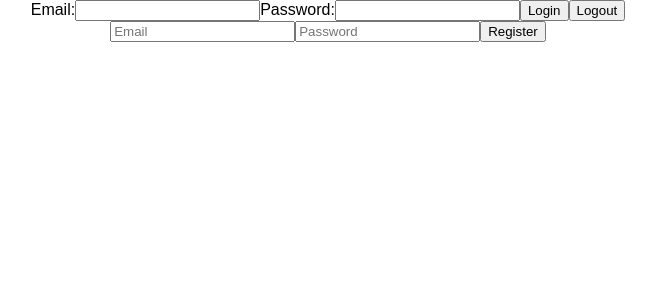
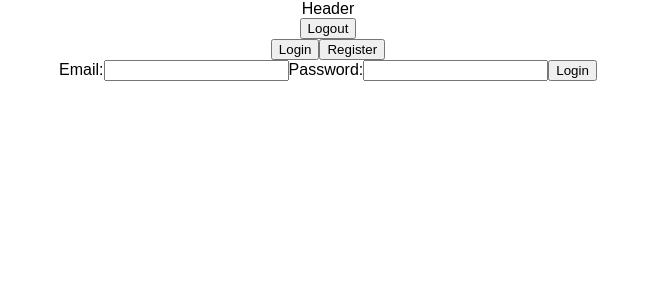
Before and after one commit to kendrickzhang/Lambd-a-Job, a React (Create React App) app in the folder laj-client/: page / in a window 1280 px wide. Shown: the top 300 px of the page, without its empty margins (312-968 px from the left). Built offline with nearby package versions, Linux system fonts and the light colour scheme; no server answers; the HTML template or start-up script is replaced by a standard one.

Commit message:
loginWindow completed with conditional rendering, added comments, user reg/login OK, sticky_notes CRUD OK

```diff
--- a/laj-client/src/App.jsx
+++ b/laj-client/src/App.jsx
@@ -34,7 +34,7 @@ class App extends Component {
       notes: '',
       // View states:
       currentView: '',
-      loginForm: null,
+      toggleLoginForm: null,
     }
 
     this.handleChange = this.handleChange.bind(this);
@@ -92,7 +92,8 @@ class App extends Component {
       .catch(err => console.log(err));
   }
 
-  // isLoggedIn(), logout(), login() are supplied from: https://git.generalassemb.ly/wdi-nyc-lambda/react-rails-token-auth
+  // login(), isLoggedIn(), logout() are supplied from:
+  // https://git.generalassemb.ly/wdi-nyc-lambda/react-rails-token-auth
   login() {
     const url = `${BASE_URL}/user_token`;
     const body = {
@@ -248,22 +249,27 @@ class App extends Component {
   }
 
   // Conditionally rendering forms:
+
+  // toggleLoginForm: false => shows login form || true => shows register form
   showLoginForm() {
     this.setState({
-      loginForm: true,
+      toggleLoginForm: false,
     })
   }
+  // toggleLoginForm: false => shows register form
   showRegisterForm() {
     this.setState({
-      loginForm: false,
+      toggleLoginForm: true,
     })
   }
+  // editButton: true => when edit StickyNote button is clicked, current_note set to target note
   handleEditBtn(note) {
     this.setState({
       editButton: true,
       current_note: note,
     })
   }
+  // always show create sticky form unless editButton state changes
   showCreateForm() {
     this.setState({
       editButton: false,
@@ -301,12 +307,22 @@ class App extends Component {
           registerUser={this.registerUser}
           login={this.login}
           logout={this.logout}
+          showLoginForm={this.showLoginForm}
+          showRegisterForm={this.showRegisterForm}
+          toggleLoginForm={this.state.toggleLoginForm}
         />
       </div>
 
     return (
       <div className="App">
-        { checkLogin }
+        <header>Header</header>
+        <button onClick={
+          (evt) => {
+            evt.preventDefault();
+            this.logout();
+          }}
+        >Logout</button>
+        <div>{ checkLogin }</div>
       </div>
     );
   }
--- a/laj-client/src/components/CreateStickyNote.jsx
+++ b/laj-client/src/components/CreateStickyNote.jsx
@@ -1,6 +1,7 @@
 import React from 'react';
 
 function CreateStickyNote(props) {
+    // invokes createSticky() when Add Sticky Note button is clicked
     function handleCreateNote(evt) {
         evt.preventDefault();
         props.createSticky();
--- a/laj-client/src/components/EditStickyNote.jsx
+++ b/laj-client/src/components/EditStickyNote.jsx
@@ -2,12 +2,15 @@ import React from 'react';
 import DeleteStickyNote from './DeleteStickyNote';
 
 function EditStickyNote(props) {
+    // set editButton state to false with showCreateForm() when Save Changes button is clicked
+    // invokes editSticky() for PUT request with current_note props
     function handleEditNote(evt) {
         evt.preventDefault();
         props.showCreateForm();
         props.editSticky(props.current_note);
     }
 
+    // invokes deleteSticky() when Delete button is clicked with current_note props
     function handleDeleteNote(evt) {
         evt.preventDefault();
         props.deleteSticky(props.current_note);
--- a/laj-client/src/components/LoginWindow.jsx
+++ b/laj-client/src/components/LoginWindow.jsx
@@ -3,18 +3,21 @@ import UserRegistrationForm   from './UserRegistrationForm';
 import UserLoginForm          from './UserLoginForm';
 
 function LoginWindow(props) {
-    return (
-      <div>
-        <div>
-          <UserLoginForm
-            onChange={props.onChange}
-            email={props.email}
-            password={props.password}
-            login={props.login}
-            logout={props.logout}
-          />
-        </div>
-        <div>
+  // toggleLoginForm: false when Register button is clicked
+  function showRegisterPane(evt) {
+    evt.preventDefault();
+    props.showRegisterForm();
+  }
+
+  // toggleLoginForm: true when Login button is clicked
+  function showLoginPane(evt) {
+    evt.preventDefault();
+    props.showLoginForm();
+  }
+
+  // conditionally render Login or Register form components when toggleLoginForm changes state
+  const loginOrRegister = props.toggleLoginForm
+    ? <div>
         <UserRegistrationForm
           onChange={props.onChange}
           email={props.email}
@@ -23,6 +26,21 @@ function LoginWindow(props) {
           login={props.login}
         />
       </div>
+    : <div>
+        <UserLoginForm
+          onChange={props.onChange}
+          email={props.email}
+          password={props.password}
+          login={props.login}
+          logout={props.logout}
+        />
+      </div>;
+
+  return (
+    <div>
+      <button onClick={(evt) => showLoginPane(evt)}>Login</button>
+      <button onClick={(evt) => showRegisterPane(evt)}>Register</button>
+      <div>{ loginOrRegister }</div>
     </div>
   );
 }
--- a/laj-client/src/components/ShowAllStickyNotes.jsx
+++ b/laj-client/src/components/ShowAllStickyNotes.jsx
@@ -3,10 +3,13 @@ import CreateStickyNote from './CreateStickyNote';
 import EditStickyNote from './EditStickyNote';
 
 function ShowAllStickyNotes(props) {
+    // editButton state is true when Edit Sticky button is clicked, targets specific StickNote id
     function showEdit(evt, id) {
         evt.preventDefault();
         props.handleEditBtn(id);
     }
+
+    // conditionally render showAll StickyNotes when user is authenticated with token
     const displayAll = props.isLoggedIn
         ? props.sticky_notes.map((stickyNote) => {
                 return (
--- a/laj-client/src/components/UserLoginForm.jsx
+++ b/laj-client/src/components/UserLoginForm.jsx
@@ -31,7 +31,7 @@ function UserLoginForm(props) {
                     type="password"
                 />
                 <button onClick={(evt) => handleLogin(evt)}>Login</button>
-                <button onClick={(evt) => handleLogout(evt)}>Logout</button>
+                {/* <button onClick={(evt) => handleLogout(evt)}>Logout</button> */}
             </form>
         </div>
     );
--- a/laj-client/src/components/UserRegistrationForm.jsx
+++ b/laj-client/src/components/UserRegistrationForm.jsx
@@ -9,19 +9,21 @@ function UserRegistrationForm(props) {
     return (
         <div>
             <form>
+                <label htmlFor="email">Email:</label>
                 <input
+                    name="email"
+                    id="email"
+                    onChange={props.onChange}
+                    value={props.email}
                     type="email"
-                    placeholder="Email"
-                    name="email"
-                    value={props.email}
+                />
+                <label htmlFor="password">Password:</label>
+                <input
+                    name="password"
+                    id="password"
                     onChange={props.onChange}
-                />
-                <input
+                    value={props.value}
                     type="password"
-                    placeholder="Password"
-                    name="password"
-                    value={props.password}
-                    onChange={props.onChange}
                 />
                 <button onClick={(evt) => handleRegister(evt)}>Register</button>
             </form>
```
Also changed, not shown: 1 other file (tests, documents, lock files or other folders). Lines whose indentation alone changed are shown as unchanged.
